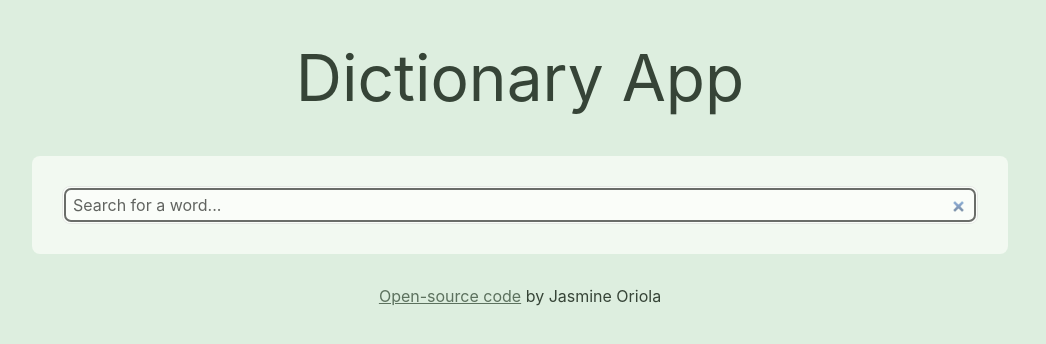
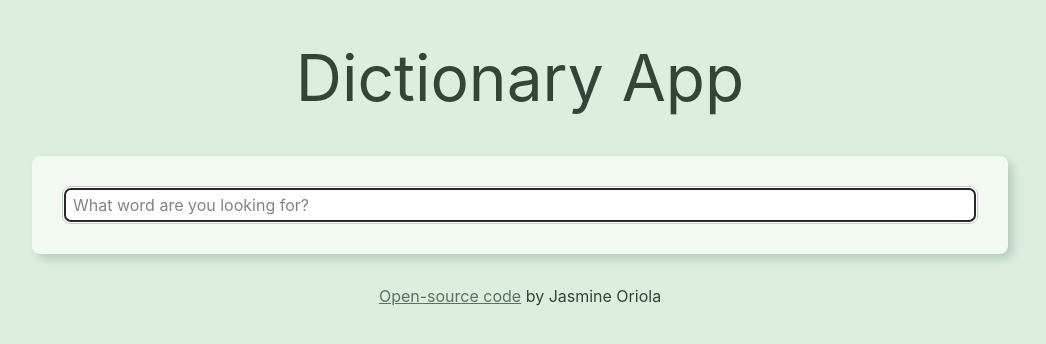
Before and after one commit to joriola/dictionary-app, a React (Create React App) app: page / in a window 1280 px wide. Shown: the top 344 px of the page, without its empty margins (120-1166 px from the left). Built offline with nearby package versions, Linux system fonts and the light colour scheme; no server answers.

Commit message:
added box shadow to sections, changed placeholder,

```diff
--- a/src/Dictionary.css
+++ b/src/Dictionary.css
@@ -3,11 +3,13 @@
   padding: 30px;
   border-radius: 8px;
   margin: 20px 0;
+  box-shadow: 5px 5px 10px #b6cdbd;
 }
 .Dictionary input {
   width: 100%;
   padding: 6px 10px;
-  border: 1px solid #ddd;
+  border: 1px solid #b6cdbd;
   border-radius: 8px;
-  opacity: 0.6;
+  color: #364437;
+  opacity: 0.9;
 }
--- a/src/Dictionary.js
+++ b/src/Dictionary.js
@@ -46,7 +46,7 @@ export default function Dictionary(props) {
               type="search"
               autoFocus={true}
               onChange={handleKeywordChange}
-              defaultValue="Search for a word..."
+              placeholder="What word are you looking for?"
             />
           </form>
         </section>
--- a/src/Photos.css
+++ b/src/Photos.css
@@ -2,3 +2,6 @@
   border-radius: 4px;
   margin: 10px 0;
 }
+.Photos img:hover {
+  border: 2px solid #5c715e;
+}
```
Also changed, not shown: 1 other file (tests, documents, lock files or other folders).
